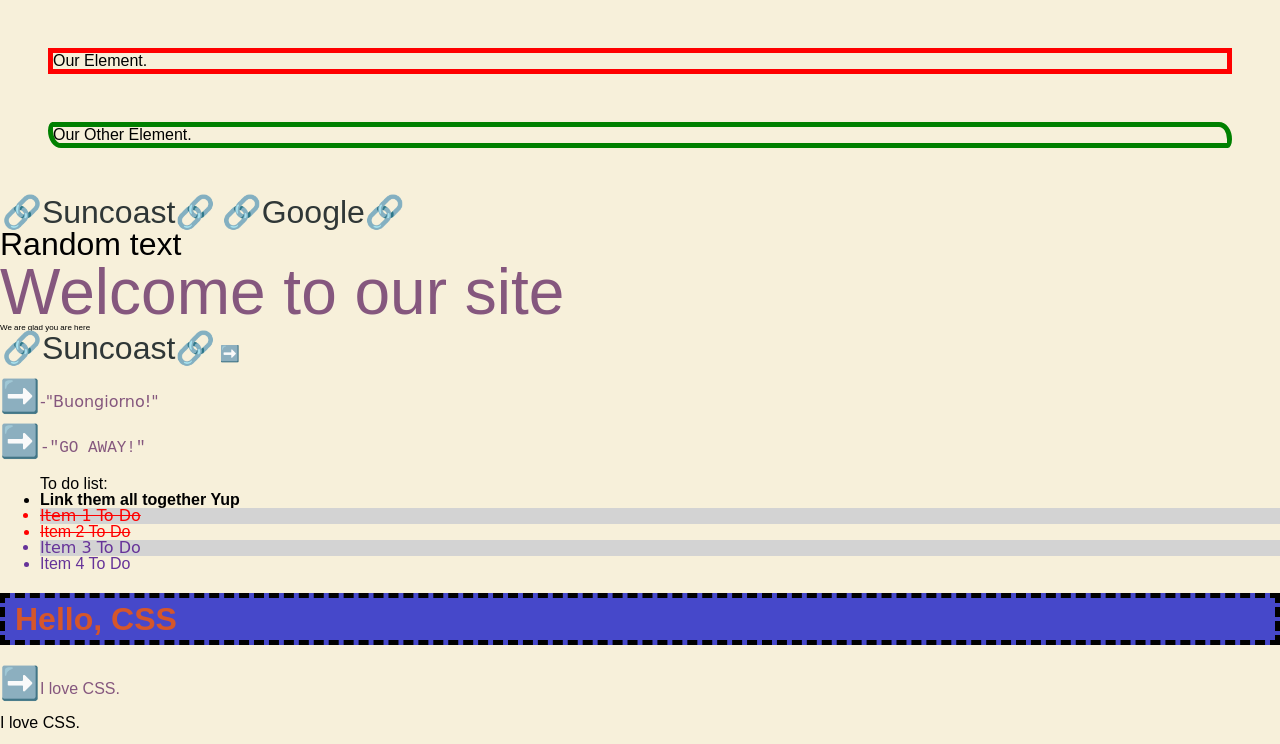
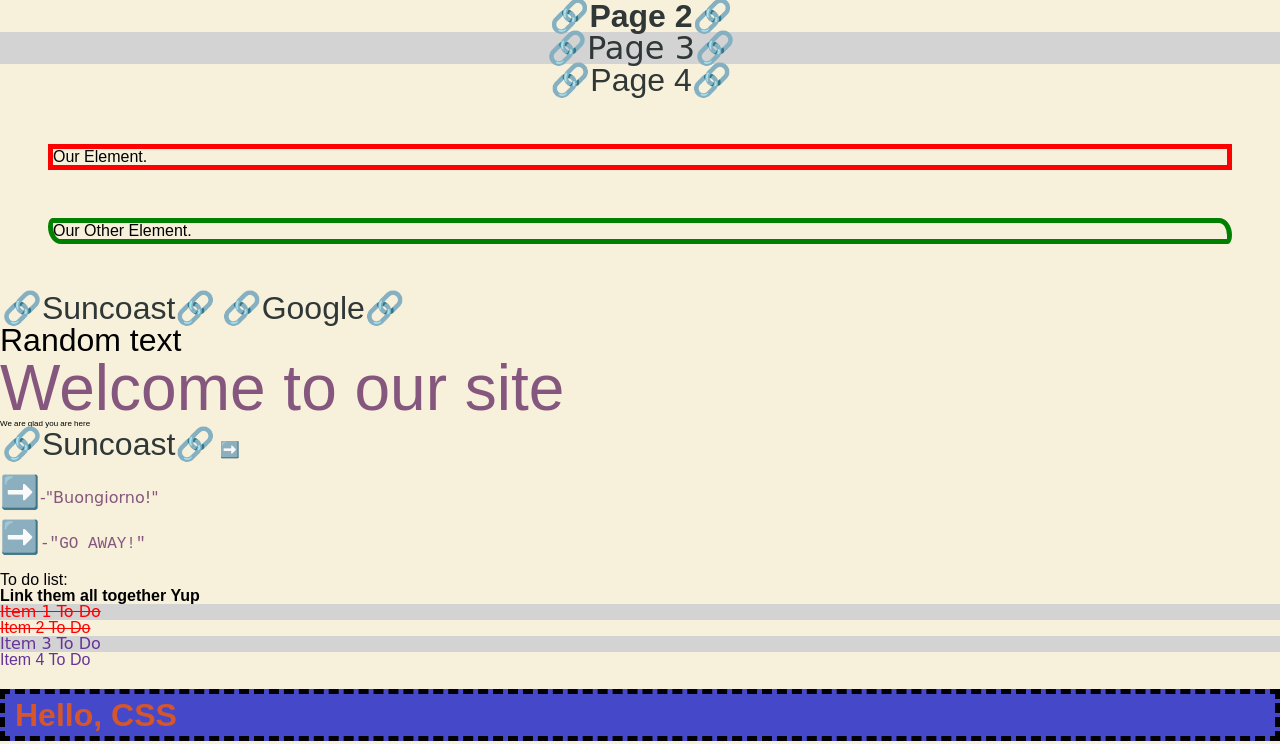
Before and after one commit to mdscardigno/HelloCSS, a website built with Vite: page index.html in a window 1280 px wide. Shown: the top 744 px of the page. Built offline with nearby package versions, Linux system fonts and the light colour scheme.

Commit message:
modifying navigation

```diff
--- a/index.html
+++ b/index.html
@@ -7,6 +7,13 @@
     <title>Lesson CSS Example</title>
   </head>
   <body>
+    <nav>
+      <ul>
+        <li><a href="page2.html">Page 2</a></li>
+        <li><a href="page3.html">Page 3</a></li>
+        <li><a href="page4.html">Page 4</a></li>
+      </ul>
+    </nav>
     <main>Our Element.</main>
     <aside>Our Other Element.</aside>
     <a href="suncoast.io">Suncoast</a>
--- a/src/style.css
+++ b/src/style.css
@@ -170,3 +170,11 @@ aside {
   /* margin: 28rem; */
   /* overflow: hidden; */
 }
+ul {
+  list-style: none;
+  margin: 0;
+  padding: 0;
+}
+nav li {
+  text-align: center;
+}
```
